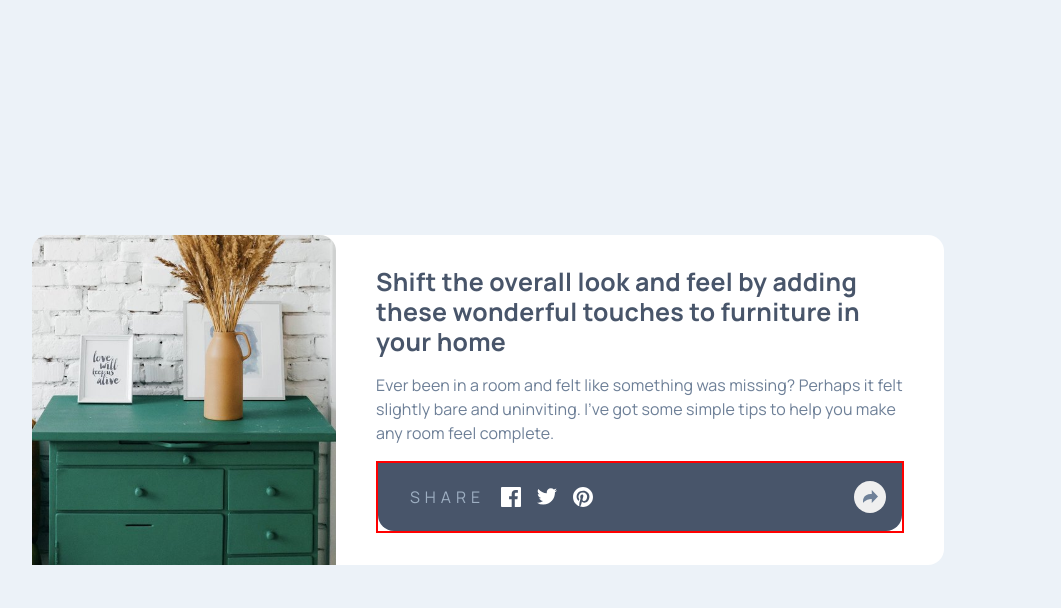
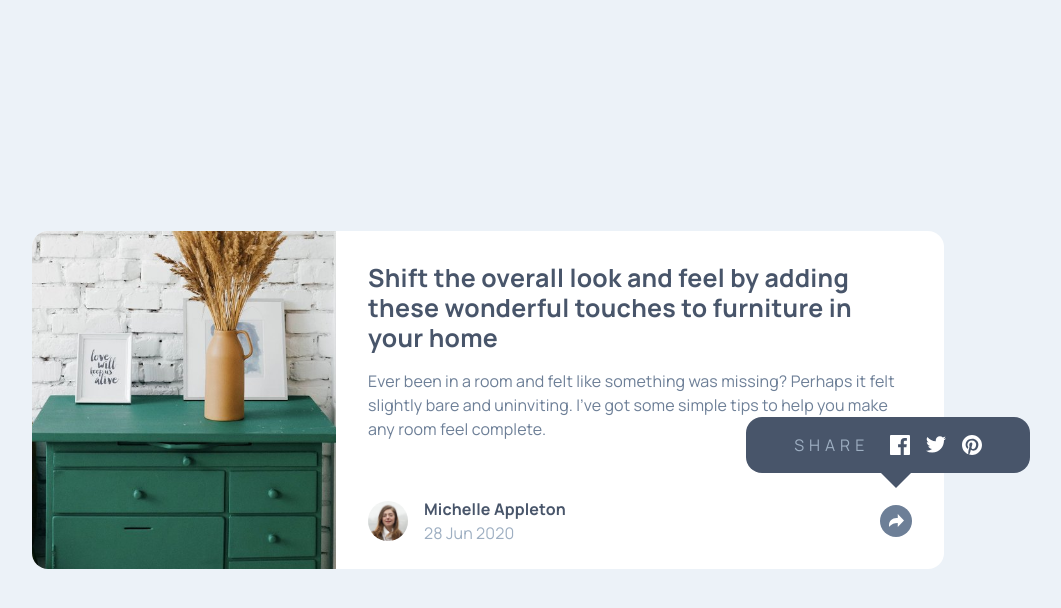
Before and after one commit to jl-stephenson/fementor_article_preview_component, a plain HTML site: page index.html in a window 1280 px wide. Both pictures are taken after a click on the button "Share". Shown: the whole page, without its empty margins (152-1213 px from the left). Drawn offline with Linux system fonts and the light colour scheme.

Commit message:
Implemented popups

```diff
--- a/index.html
+++ b/index.html
@@ -25,13 +25,11 @@
     <main class="wrapper">
       <h1 class="visually-hidden">Article Preview Page</h1>
       <article class="article-card" aria-labelledby="title">
-        <div>
         <img
           class="article-card__img"
           src="images/drawers.jpg"
           alt="A set of green drawers against a white brick wall"
         />
-        </div>
         <div class="article-card__text | flow">
           <h2 id="title">
             Shift the overall look and feel by adding these wonderful touches to
@@ -42,6 +40,7 @@
             felt slightly bare and uninviting. I’ve got some simple tips to help
             you make any room feel complete.
           </p>
+        </div>
         <div class="article-card__footer">
           <div class="article-card__profile">
             <div>
@@ -57,7 +56,9 @@
             </div>
           </div>
           <div class="article-card__socials">
-              <p class="uppercase letter-spacing-3 text-clr-400 margin-right">Share</p>
+            <p class="uppercase letter-spacing-3 text-clr-400 margin-right">
+              Share
+            </p>
             <ul class="article-card__socials-list">
               <li>
                 <a href="#"
@@ -81,9 +82,13 @@
           </div>
           <button class="article-card__button | margin-right">
             <span class="visually-hidden">Share</span>
-              <img src="images/icon-share.svg" alt="" />
+            <svg xmlns="http://www.w3.org/2000/svg" width="15" height="13">
+              <path
+                fill="#6E8098"
+                d="M15 6.495L8.766.014V3.88H7.441C3.33 3.88 0 7.039 0 10.936v2.049l.589-.612C2.59 10.294 5.422 9.11 8.39 9.11h.375v3.867L15 6.495z"
+              />
+            </svg>
           </button>
-          </div>
         </div>
       </article>
     </main>
--- a/index.js
+++ b/index.js
@@ -0,0 +1,8 @@
+const shareBtn = document.querySelector(".article-card__button")
+const shareFooter = document.querySelector(".article-card__socials")
+
+shareBtn.addEventListener("click", () => {
+  shareFooter.classList.toggle("active")
+  shareBtn.classList.toggle("active")
+  console.log("clicked")
+})
--- a/style.css
+++ b/style.css
@@ -72,6 +72,7 @@ button,
 textarea,
 select {
   font: inherit;
+  cursor: pointer;
 }
 
 h1,
@@ -156,7 +157,7 @@ h6 {
 }
 
 .margin-right {
-  margin-right: var(--gutter, 1rem);
+  margin-right: var(--gutter, 1.3125rem);
 }
 
 /* ----------------- */
@@ -181,25 +182,72 @@ h6 {
   border-radius: 1rem 1rem 0 0;
 }
 
+@media (min-width: 45rem) {
+  .article-card__img {
+    grid-row: 1 / 3;
+    border-radius: 1rem 0 0 1rem;
+  }
+}
+
 .article-card__text {
-  padding: 2rem 2.5rem;
+  padding: 2rem;
 }
 
 .article-card__footer {
   display: grid;
   grid-template-columns: 1fr 1fr;
-  border: 2px solid red;
-  /* padding: 1.375rem 2rem; */
+  position: relative;
+}
+
+@media (min-width: 45rem) {
+  .article-card__footer {
+    grid-column: 2 / 3;
+  }
 }
 
 .article-card__socials {
   grid-column: 1 / 3;
   grid-row: 1 / 2;
   background-color: var(--clr-neutral-800);
+  display: none;
+  align-items: center;
+  padding: 2.25rem 2rem;
+  border-radius: 0 0 1rem 1rem;
+}
+
+@media (min-width: 45rem) and (max-width: 67.999rem) {
+  .article-card__socials {
+    border-radius: 0 0 1rem 0;
+  }
+}
+
+.article-card__socials.active {
   display: flex;
-  align-items: center;
-  padding: 1.375rem 2rem;
-  border-radius: 0 0 1rem 1rem;
+  z-index: 1000;
+}
+
+@media (min-width: 68rem) {
+  .article-card__socials.active {
+    position: absolute;
+    bottom: 100%;
+    right: -14.2%;
+    padding: 1rem 3rem;
+    border-radius: 1rem;
+    z-index: 1000;
+  }
+
+  .article-card__socials.active::after {
+    border-top: 15px solid var(--clr-neutral-800);
+    border-left: 15px solid transparent;
+    border-right: 15px solid transparent;
+    width: 0;
+    height: 0;
+    content: "";
+    display: block;
+    position: absolute;
+    top: 100%;
+    left: calc(50% - 7.5px);
+  }
 }
 
 .article-card__socials-list {
@@ -209,9 +257,18 @@ h6 {
 }
 
 .article-card__profile {
-  display: none;
+  grid-column: 1 / 3;
+  grid-row: 1 / 2;
+  display: flex;
   align-items: center;
   gap: 1rem;
+  padding: 1.5rem 2rem;
+}
+
+@media (min-width: 45rem) {
+  .article-card_profile {
+    padding: 0 2rem 2rem
+  }
 }
 
 .article-card__profile-pic {
@@ -221,15 +278,25 @@ h6 {
 }
 
 .article-card__button {
+  --gutter: 2rem;
   grid-column: 2 / 3;
   grid-row: 1 / 2;
   align-self: center;
   justify-self: end;
-  margin-right: 1rem;
   border: 0;
   border-radius: 50%;
   height: 2rem;
   width: 2rem;
   display: grid;
   place-items: center;
+  z-index: 2000;
+  position: relative;
 }
+
+.article-card__button.active {
+  background-color: var(--clr-neutral-600);
+}
+
+.article-card__button.active path {
+  fill: white;
+}
```
Lines whose indentation alone changed are shown as unchanged.
